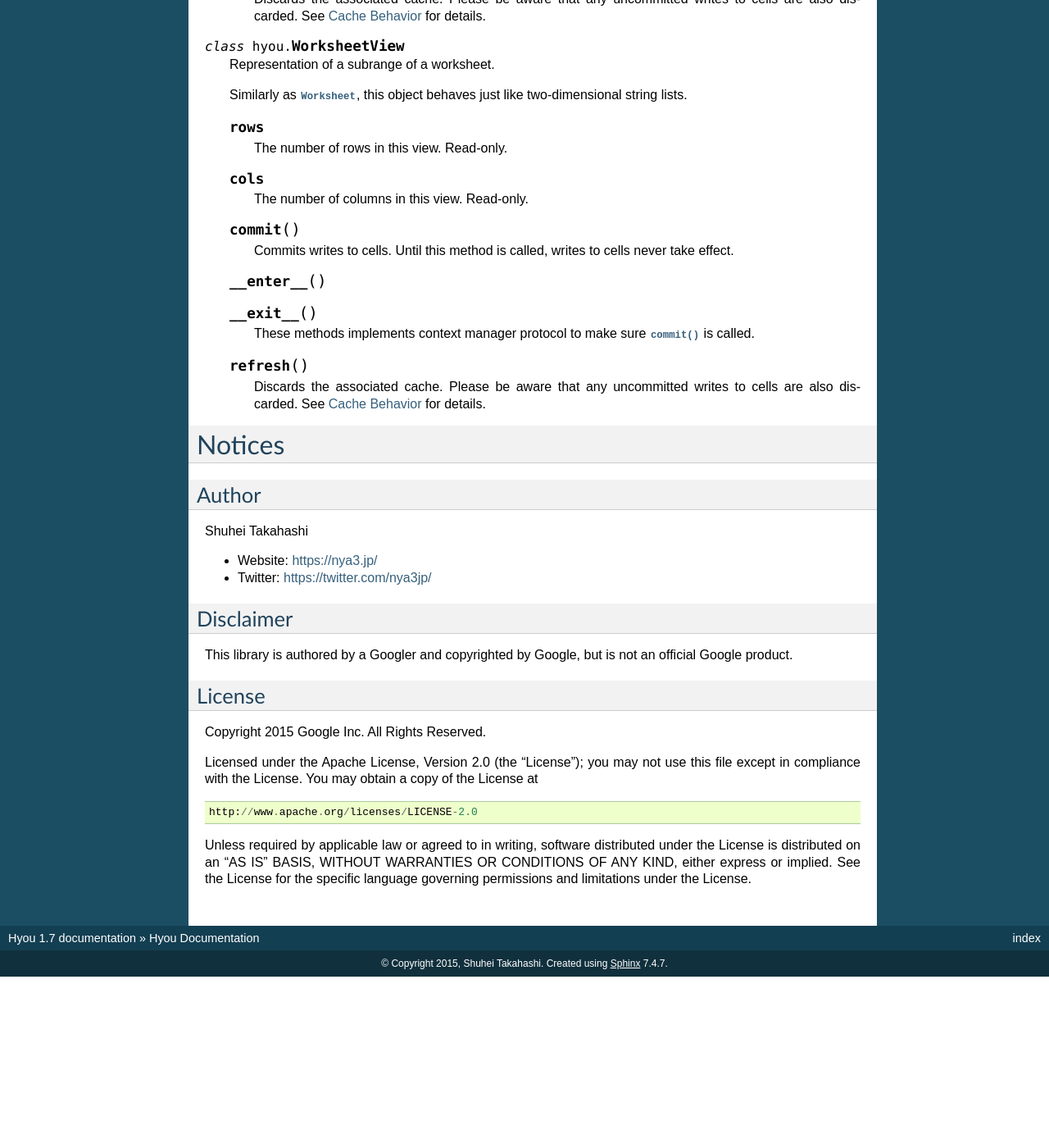
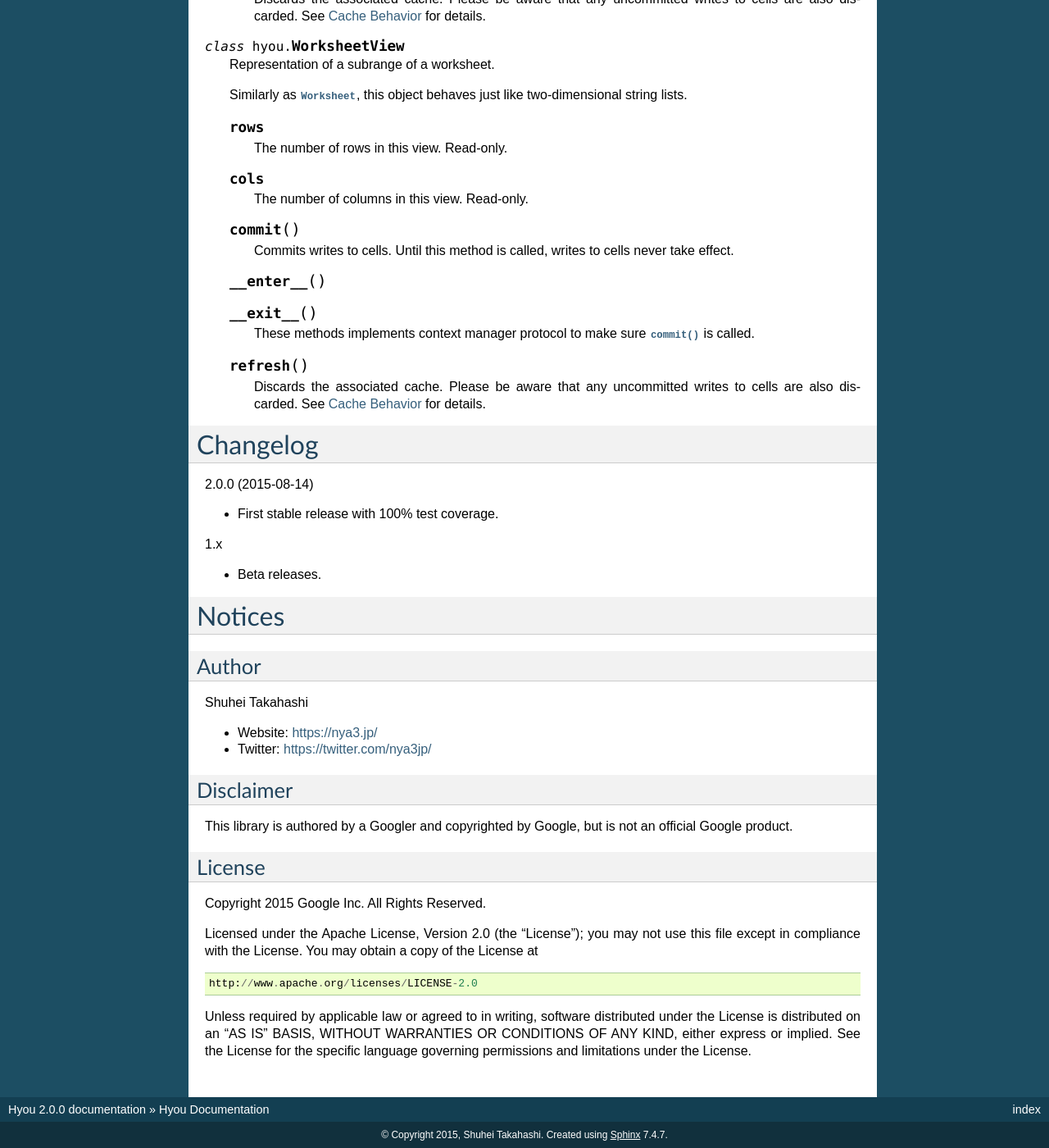
Before and after one commit to google/hyou, a Sphinx documentation site: the page built from docs/index.rst, in a window 1280 px wide and 1400 px high, scrolled down 6425 px. Shown: the whole window at 82% size. Built offline with Sphinx 7.4.7, drawn with Linux system fonts in a browser that asks for light colours; before the commit the page ends 7616 px from its top, so only the background shows below that; some of the changed text lies outside the part shown.

Commit message:
Release 2.0.0.

```diff
--- a/docs/conf.py
+++ b/docs/conf.py
@@ -54,9 +54,9 @@ copyright = u'2015, Shuhei Takahashi'
 # built documents.
 #
 # The short X.Y version.
-version = '1.7'
+version = '2.0'
 # The full version, including alpha/beta/rc tags.
-release = '1.7'
+release = '2.0.0'
 
 # The language for content autogenerated by Sphinx. Refer to documentation
 # for a list of supported languages.
--- a/docs/index.rst
+++ b/docs/index.rst
@@ -398,6 +398,18 @@ API Reference
       Discards the associated cache. Please be aware that any uncommitted writes to cells are also discarded. See :ref:`cache-behavior-section` for details.
 
 
+Changelog
+=========
+
+2.0.0 (2015-08-14)
+
+- First stable release with 100% test coverage.
+
+1.x
+
+- Beta releases.
+
+
 Notices
 =======
 
--- a/setup.py
+++ b/setup.py
@@ -21,7 +21,7 @@ def read_file(name):
 
 setup(
     name='hyou',
-    version='1.7',
+    version='2.0.0',
     author='Shuhei Takahashi',
     author_email='nya@google.com',
     description='Pythonic Interface to access Google Spreadsheet',
@@ -39,7 +39,7 @@ setup(
         'nose>=1.3.7',
     ],
     classifiers = [
-        'Development Status :: 4 - Beta',
+        'Development Status :: 5 - Production/Stable',
         'Operating System :: OS Independent',
         'Programming Language :: Python :: 2.7',
         'License :: OSI Approved :: Apache Software License',
```
Also changed, not shown: README.md (+12 -0 lines), README.txt (+11 -0 lines).
